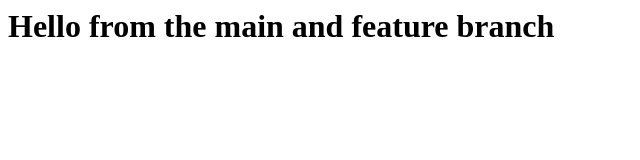
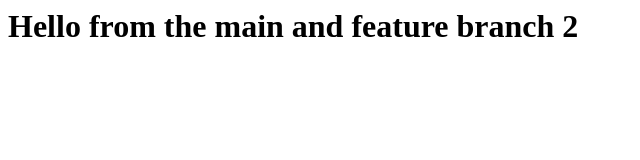
Before and after one commit to kashyapanushreya19-source/Devops-lab, a plain HTML site: page index.html in a window 1280 px wide. Shown: the full height of the page, 0-640 px from the left. Drawn offline with Linux system fonts and the light colour scheme.

Commit message:
changes in the main branch

```diff
--- a/index.html
+++ b/index.html
@@ -1 +1 @@
-<html><body><h1> Hello from the main and feature branch </h1></body></html>
+<html><body><h1> Hello from the main and feature branch 2</h1></body></html>
```
